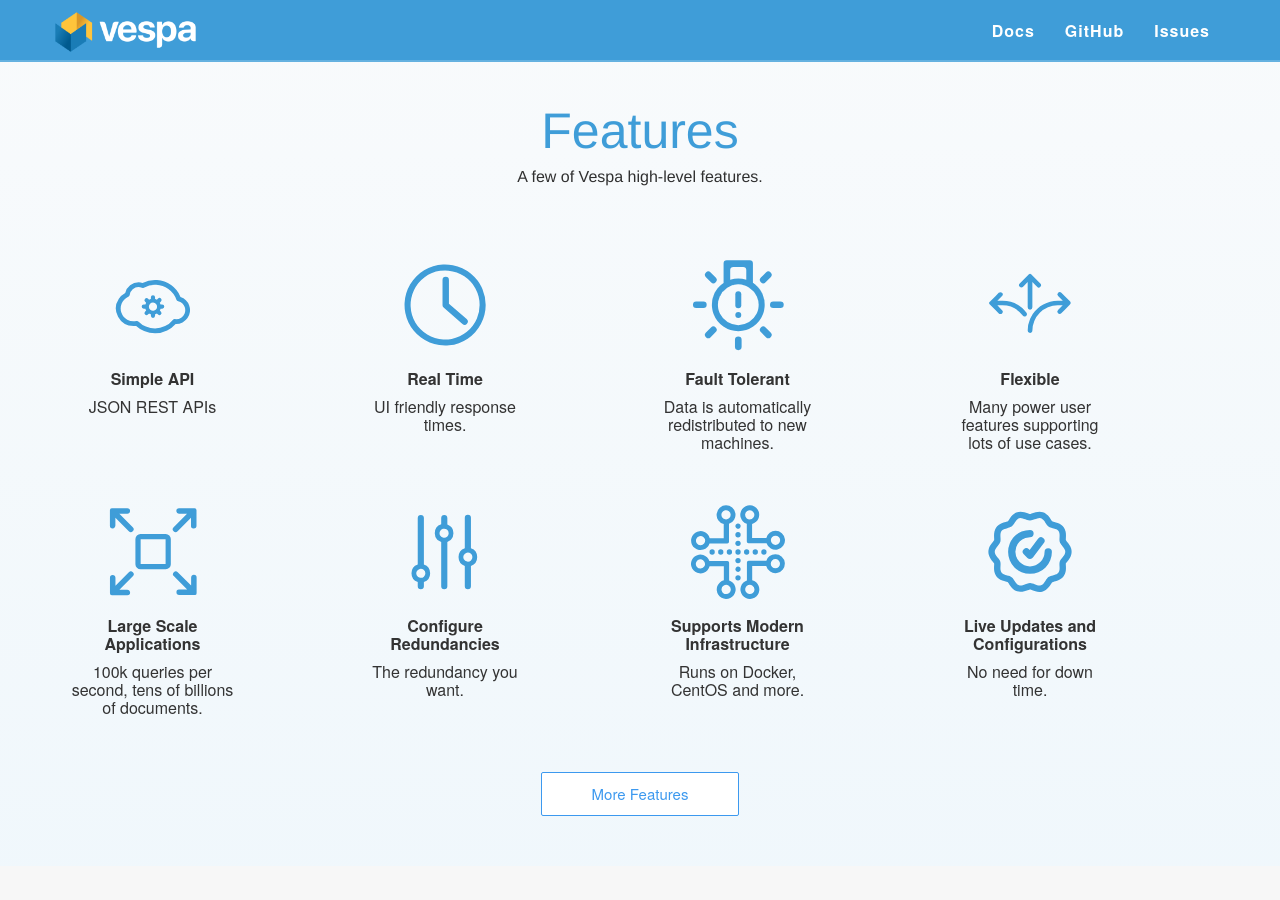
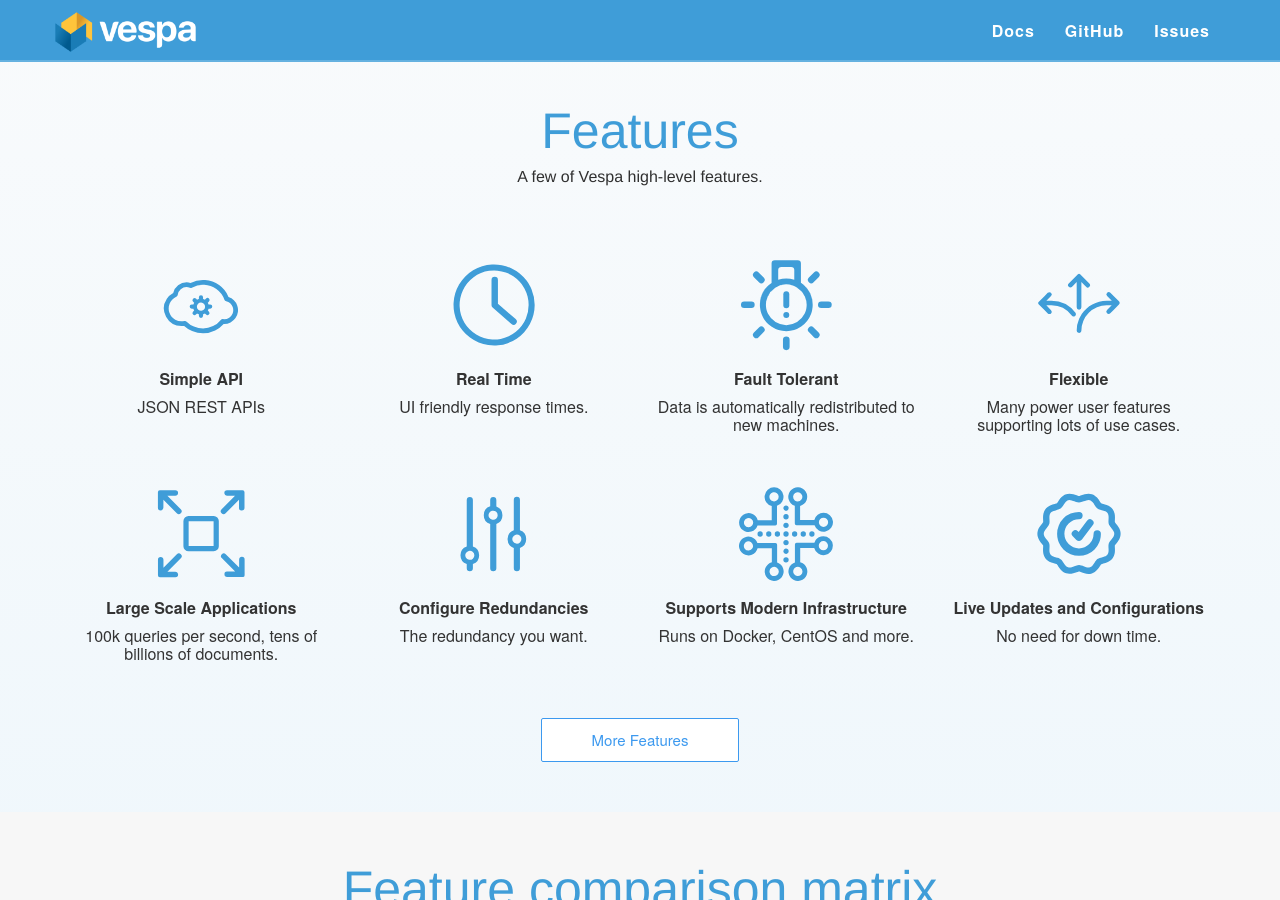
Before and after one commit to vespa-engine/frontpage, a Jekyll site: the page built from index.md, in a window 1280 px wide and 900 px high, scrolled down 1494 px. Built offline with Jekyll 4.4.1, drawn with Linux system fonts in a browser that asks for light colours; some web fonts are replaced.

Commit message:
Fix grid layout to center feature icons properly

```diff
--- a/_includes/features.html
+++ b/_includes/features.html
@@ -11,22 +11,22 @@
 
             <!-- First row of features -->
             <div class="row feature-row">
-                <div class="col-md-2">
+                <div class="col-md-3">
                     <div class="feature-icon"><img src="{{ site.baseurl }}/img/features/api.svg" width="111" height="80"></div>
                     <div class="feature-text feature-title">Simple API</div>
                     <div class="feature-text">JSON REST APIs</div>
                 </div>
-                <div class="col-md-2 col-md-offset-1">
+                <div class="col-md-3">
                     <div class="feature-icon"><img src="{{ site.baseurl }}/img/features/time.svg" width="85" height="86"></div>
                     <div class="feature-text feature-title">Real Time</div>
                     <div class="feature-text">UI friendly response times.</div>
                 </div>
-                <div class="col-md-2 col-md-offset-1">
+                <div class="col-md-3">
                     <div class="feature-icon"><img src="{{ site.baseurl }}/img/features/fault.svg" width="99" height="98"></div>
                     <div class="feature-text feature-title">Fault Tolerant</div>
                     <div class="feature-text">Data is automatically redistributed to new machines.</div>
                 </div>
-                <div class="col-md-2 col-md-offset-1">
+                <div class="col-md-3">
                     <div class="feature-icon"><img src="{{ site.baseurl }}/img/features/flexible.svg" width="117" height="85"></div>
                     <div class="feature-text feature-title">Flexible</div>
                     <div class="feature-text">Many power user features supporting lots of use cases.</div>
@@ -36,22 +36,22 @@
 
             <!-- Second row of features -->
             <div class="row feature-row">
-                <div class="col-md-2">
+                <div class="col-md-3">
                     <div class="feature-icon"><img src="{{ site.baseurl }}/img/features/large-scale.svg" width="93" height="93"></div>
                     <div class="feature-text feature-title">Large Scale Applications</div>
                     <div class="feature-text">100k queries per second, tens of billions of documents.</div>
                 </div>
-                <div class="col-md-2 col-md-offset-1">
+                <div class="col-md-3">
                     <div class="feature-icon"><img src="{{ site.baseurl }}/img/features/configure.svg" width="80" height="91"></div>
                     <div class="feature-text feature-title">Configure Redundancies</div>
                     <div class="feature-text">The redundancy you want.</div>
                 </div>
-                <div class="col-md-2 col-md-offset-1">
+                <div class="col-md-3">
                     <div class="feature-icon"><img src="{{ site.baseurl }}/img/features/infrastructure.svg" width="101" height="101"></div>
                     <div class="feature-text feature-title">Supports Modern Infrastructure</div>
                     <div class="feature-text">Runs on Docker, CentOS and more.</div>
                 </div>
-                <div class="col-md-2 col-md-offset-1">
+                <div class="col-md-3">
                     <div class="feature-icon"><img src="{{ site.baseurl }}/img/features/updates.svg" width="92" height="89"></div>
                     <div class="feature-text feature-title">Live Updates and Configurations</div>
                     <div class="feature-text">No need for down time.</div>
```
